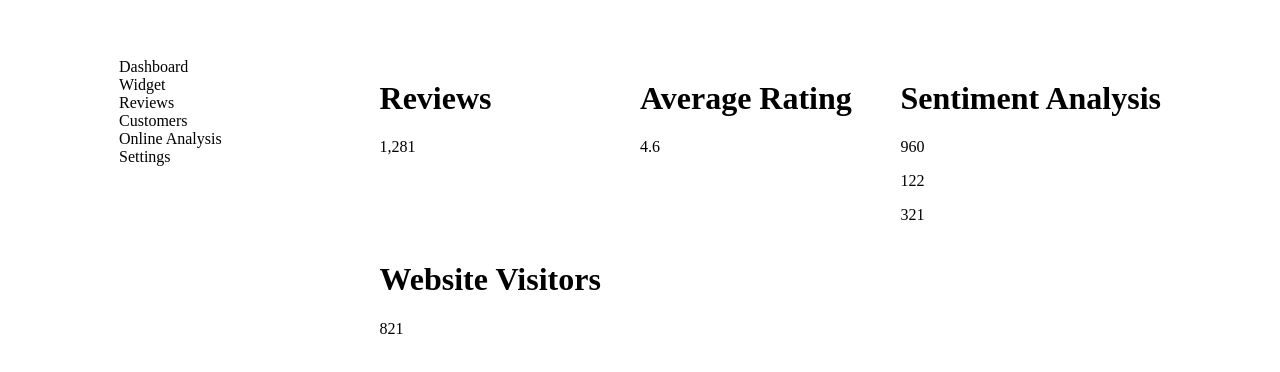
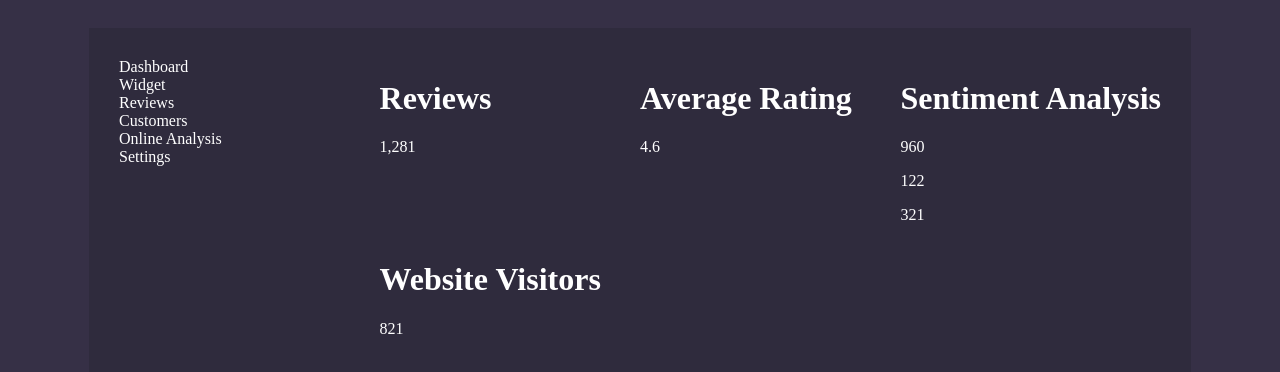
Before and after one commit to saraehutch94/react-dashboard, a React (Create React App) app: page / in a window 1280 px wide. Shown: the part 194-566 px from the top of the page. Built offline with nearby package versions, Linux system fonts and the light colour scheme.

Commit message:
organize sidebar and visitors into their own folders, continued styling

```diff
--- a/src/App.css
+++ b/src/App.css
@@ -1,3 +1,8 @@
+.whole-app {
+  background-color: rgb(47, 43, 61);
+  padding: 30px;
+}
+
 .app-wrapper {
   display: grid;
   grid-template-columns: repeat(4, 1fr);
--- a/src/App.js
+++ b/src/App.js
@@ -7,6 +7,7 @@ import Visitors from "./components/Visitors";
 
 function App() {
   return (
+    <div className="whole-app">
       <div className="app-wrapper">
         <Sidebar />
         <Reviews />
@@ -14,6 +15,7 @@ function App() {
         <Analysis />
         <Visitors />
       </div>
+    </div>
   );
 }
 
--- /dev/null
+++ b/src/components/Visitors/Visitors.css
@@ -0,0 +1,3 @@
+.visitors-section {
+  grid-column: 2 / 5;
+}
--- a/src/components/Visitors.js
+++ b/src/components/Visitors/index.js
@@ -1,6 +1,8 @@
+import "./Visitors.css";
+
 function Visitors() {
   return (
-    <div>
+    <div className="visitors-section">
       <h1>Website Visitors</h1>
       <p>821</p>
     </div>
--- a/src/index.css
+++ b/src/index.css
@@ -6,3 +6,8 @@ html {
   justify-content: center;
   align-items: center;
 }
+
+body {
+  background-color: rgb(54, 48, 70);
+  color: white;
+}
```
Also changed, not shown: src/components/Sidebar/Sidebar.css (renamed from src/components/Sidebar.css), src/components/Sidebar/index.js (renamed from src/components/Sidebar.js). Lines whose indentation alone changed are shown as unchanged.
